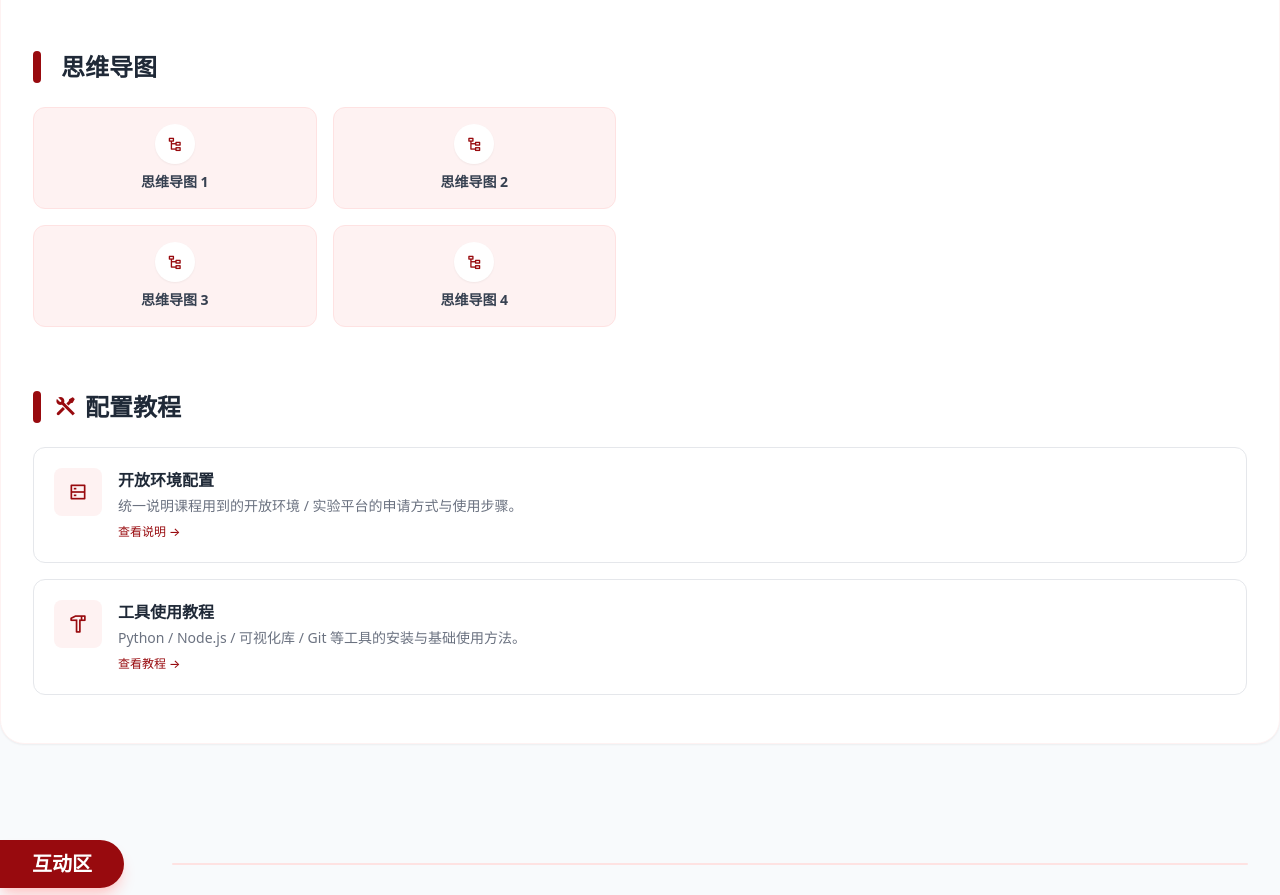
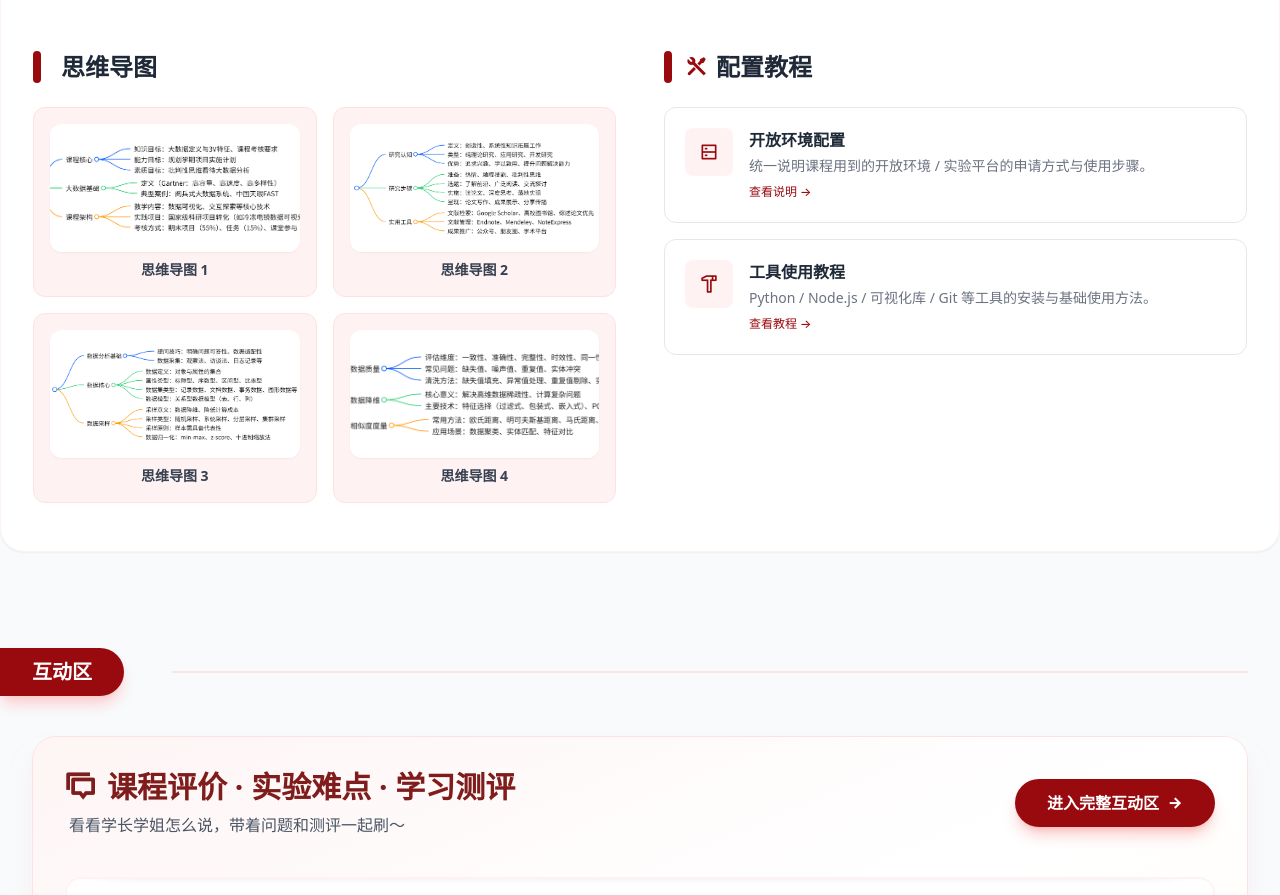
Before and after one commit to tangran0406-wq/Big-Data-Analytics-Practice-Final-Project, a website: page index.html in a window 1280 px wide. Shown: the part 1640-2535 px from the top of the page. Drawn offline with nearby package versions, Linux system fonts and the light colour scheme; some icons are missing.

Commit message:
Update index.html

```diff
--- a/index.html
+++ b/index.html
@@ -420,8 +420,9 @@
             </div>
           </div>
 
+          <!-- 教学视频：已删除这一块 -->
 
-
+          <!-- 思维导图 + 配置教程 -->
           <div class="grid grid-cols-1 lg:grid-cols-2 gap-12">
             <!-- Mind maps -->
             <div>
@@ -432,46 +433,44 @@
                 思维导图
               </a>
               <div class="grid grid-cols-2 gap-4">
-                <!-- 1 -->
+                <!-- 思维导图 1 -->
                 <a href="assist/1.png"
                   class="block p-4 bg-red-50 rounded-xl border border-red-100 hover:border-primary/30 hover:shadow-md transition-all group/item text-center">
-                  <div
-                    class="w-10 h-10 mx-auto bg-white rounded-full flex items-center justify-center text-primary mb-2 shadow-sm group-hover/item:scale-110 transition-transform">
-                    <i class="ri-node-tree"></i>
+                  <div class="w-full h-32 mx-auto mb-2 rounded-xl overflow-hidden bg-white shadow-sm">
+                    <img src="assist/1.png" alt="思维导图 1"
+                      class="w-full h-full object-cover group-hover/item:scale-105 transition-transform">
                   </div>
                   <div class="text-sm font-semibold text-gray-700 group-hover/item:text-primary">思维导图 1</div>
                 </a>
-                <!-- 2 -->
+                <!-- 思维导图 2 -->
                 <a href="assist/2.png"
                   class="block p-4 bg-red-50 rounded-xl border border-red-100 hover:border-primary/30 hover:shadow-md transition-all group/item text-center">
-                  <div
-                    class="w-10 h-10 mx-auto bg-white rounded-full flex items-center justify-center text-primary mb-2 shadow-sm group-hover/item:scale-110 transition-transform">
-                    <i class="ri-node-tree"></i>
+                  <div class="w-full h-32 mx-auto mb-2 rounded-xl overflow-hidden bg-white shadow-sm">
+                    <img src="assist/2.png" alt="思维导图 2"
+                      class="w-full h-full object-cover group-hover/item:scale-105 transition-transform">
                   </div>
                   <div class="text-sm font-semibold text-gray-700 group-hover/item:text-primary">思维导图 2</div>
                 </a>
-                <!-- 3 -->
+                <!-- 思维导图 3 -->
                 <a href="assist/3.png"
                   class="block p-4 bg-red-50 rounded-xl border border-red-100 hover:border-primary/30 hover:shadow-md transition-all group/item text-center">
-                  <div
-                    class="w-10 h-10 mx-auto bg-white rounded-full flex items-center justify-center text-primary mb-2 shadow-sm group-hover/item:scale-110 transition-transform">
-                    <i class="ri-node-tree"></i>
+                  <div class="w-full h-32 mx-auto mb-2 rounded-xl overflow-hidden bg-white shadow-sm">
+                    <img src="assist/3.png" alt="思维导图 3"
+                      class="w-full h-full object-cover group-hover/item:scale-105 transition-transform">
                   </div>
                   <div class="text-sm font-semibold text-gray-700 group-hover/item:text-primary">思维导图 3</div>
                 </a>
-                <!-- 4 -->
+                <!-- 思维导图 4 -->
                 <a href="assist/4.png"
                   class="block p-4 bg-red-50 rounded-xl border border-red-100 hover:border-primary/30 hover:shadow-md transition-all group/item text-center">
-                  <div
-                    class="w-10 h-10 mx-auto bg-white rounded-full flex items-center justify-center text-primary mb-2 shadow-sm group-hover/item:scale-110 transition-transform">
-                    <i class="ri-node-tree"></i>
+                  <div class="w-full h-32 mx-auto mb-2 rounded-xl overflow-hidden bg-white shadow-sm">
+                    <img src="assist/4.png" alt="思维导图 4"
+                      class="w-full h-full object-cover group-hover/item:scale-105 transition-transform">
                   </div>
                   <div class="text-sm font-semibold text-gray-700 group-hover/item:text-primary">思维导图 4</div>
                 </a>
               </div>
             </div>
-          </div>
-
 
             <!-- 配置教程 -->
             <div>
```
Lines whose indentation alone changed are shown as unchanged.
